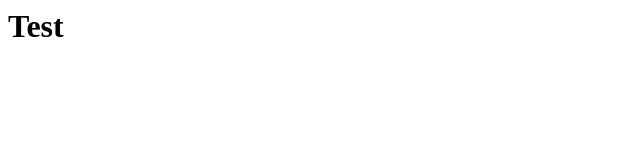
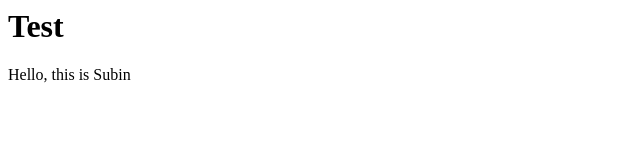
Before and after one commit to deflatedDbug/repo-testing, a plain HTML site: page aboutus.html in a window 1280 px wide. Shown: the whole page, without its empty margins (0-640 px from the left). Drawn offline with Linux system fonts and the light colour scheme.

Commit message:
Second commit
- Modified aboutus.html
- Added my Name

:wq
:don

```diff
--- a/aboutus.html
+++ b/aboutus.html
@@ -1,3 +1,4 @@
 <html>
   <h1>Test</h1>
+  <p>Hello, this is Subin</p>
 </html>
```
